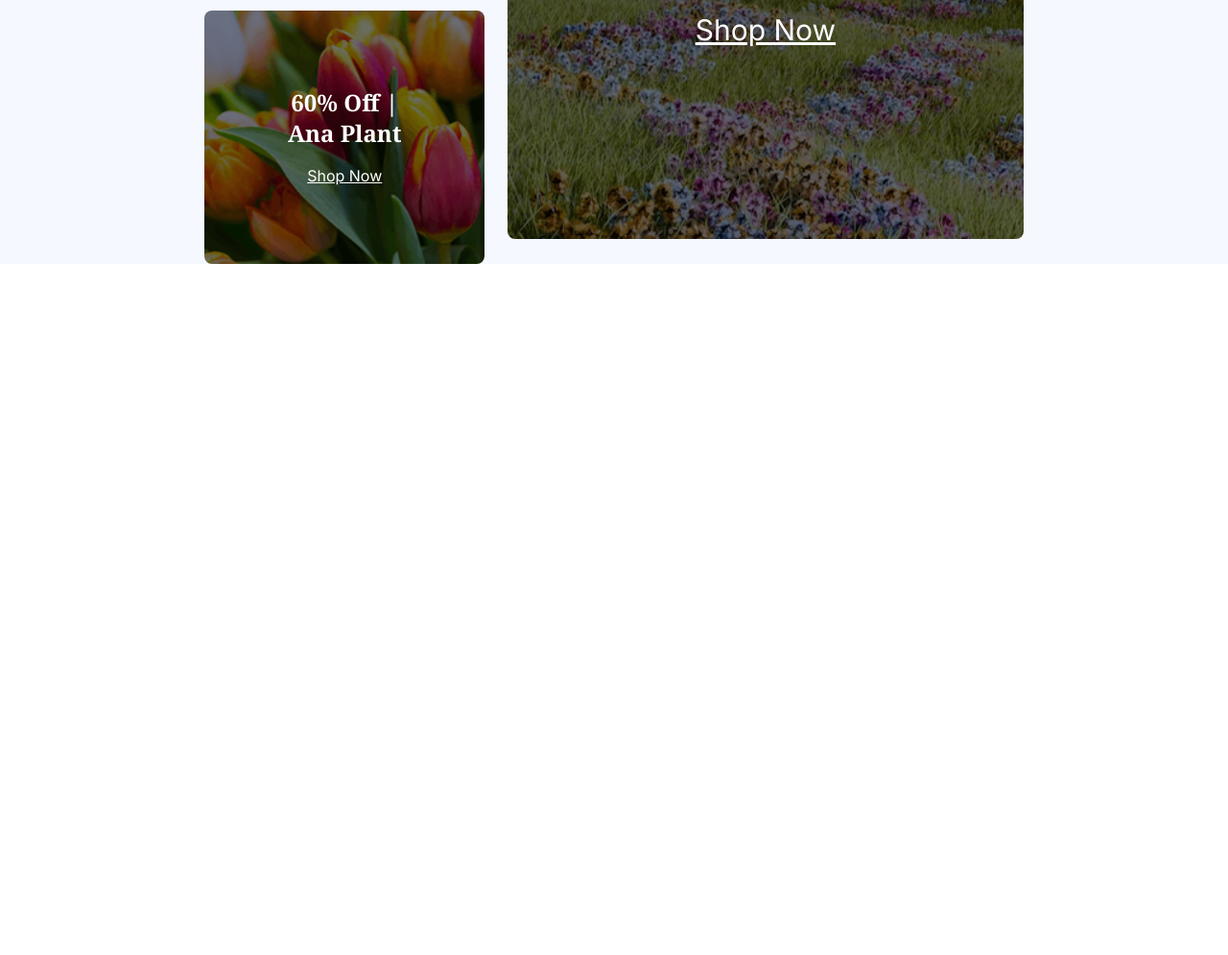
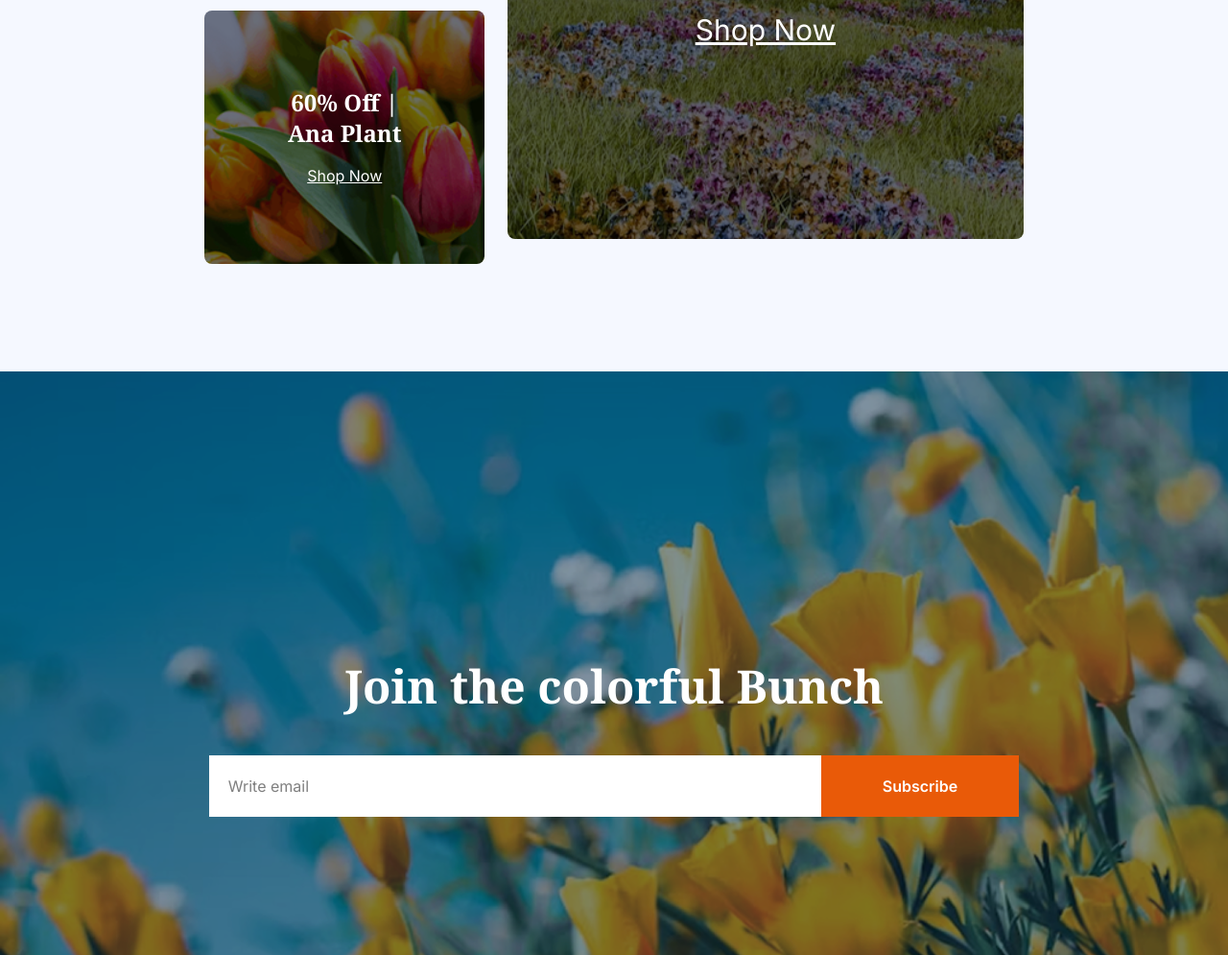
Before and after one commit to web-developer-mehede/flower-shop-assignment2, a plain HTML site: page index.html in a window 1280 px wide. Shown: the part 3727-4722 px from the top of the page at 96% size. Before the commit the page ends 4002 px from the top, so only its background shows below. Drawn offline with nearby package versions, Linux system fonts and the light colour scheme.

Commit message:
Email Section Done

```diff
--- a/index.html
+++ b/index.html
@@ -146,7 +146,7 @@
      <!-- Latest Deals Section Start -->
       <section class="w-10/12 lg:w-8/12 mx-auto pt-20 lg:pt-40 text-center">
         <h3 class="noto-serif-font text-3xl lg:text-5xl font-bold text-[var(--color-primary)] ">Latest <span class="text-[black]">Deals</span></h3>
-        <p class="text-2xl text-[var(--text-secondary)] mt-6 mb-16 md:mb-28">Indulge your senses with the beauty and fragrance of our fresh flower shop. From classic roses to exotic blooms, we offer a wide variety of fresh.</p>
+        <p class="text-xl md:text-2xl text-[var(--text-secondary)] mt-6 mb-16 md:mb-28">Indulge your senses with the beauty and fragrance of our fresh flower shop. From classic roses to exotic blooms, we offer a wide variety of fresh.</p>
 
         <!-- Deals Card Container -->
         <div class="flex flex-col md:flex-row gap-6 justify-between items-center  text-white">
@@ -167,6 +167,17 @@
             </div>
         </div>
       </section>
+
+      <!-- Email Section Start -->
+       <section class="mt-28 pt-20 lg:pt-40 text-center  bg-gray-300 bg-[url('assets/news-letter-bg.png')] bg-blend-multiply bg-cover">
+            <div class="py-20 md:py-36 px-20 md:px-40">
+                <h3 class="noto-serif-font font-bold mb-8 md:mb-12 text-3xl md:text-5xl text-white">Join the colorful Bunch</h3>
+                <div class="flex justify-center">
+                    <input class="py-5 pl-5 pr-20 md:pr-96 bg-white" placeholder="Write email" type="email" name="" id="">
+                    <button class="px-10 md:px-16 py-5 text-white cursor-pointer font-semibold bg-[var(--color-primary)]">Subscribe</button>
+                </div>
+            </div>
+       </section>
     </main>
 
     <!-- Footer Section Start -->
```
